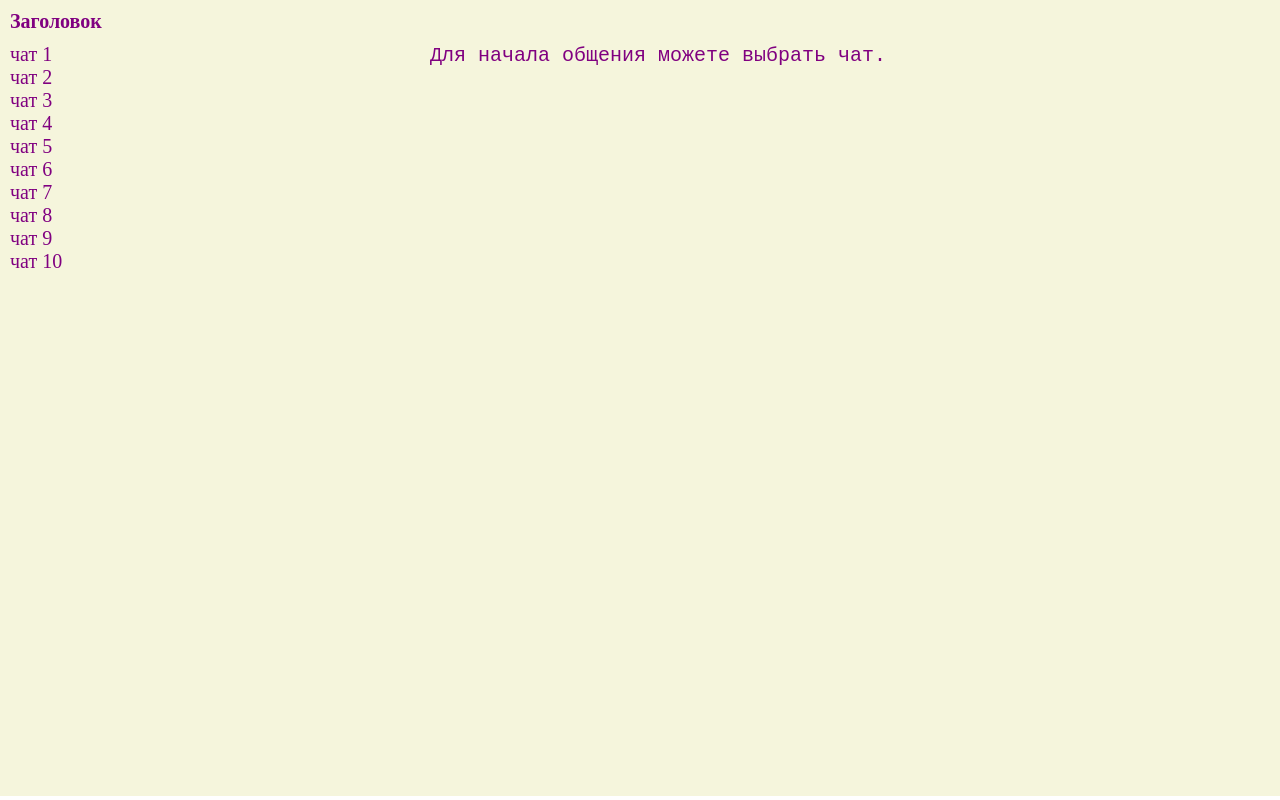
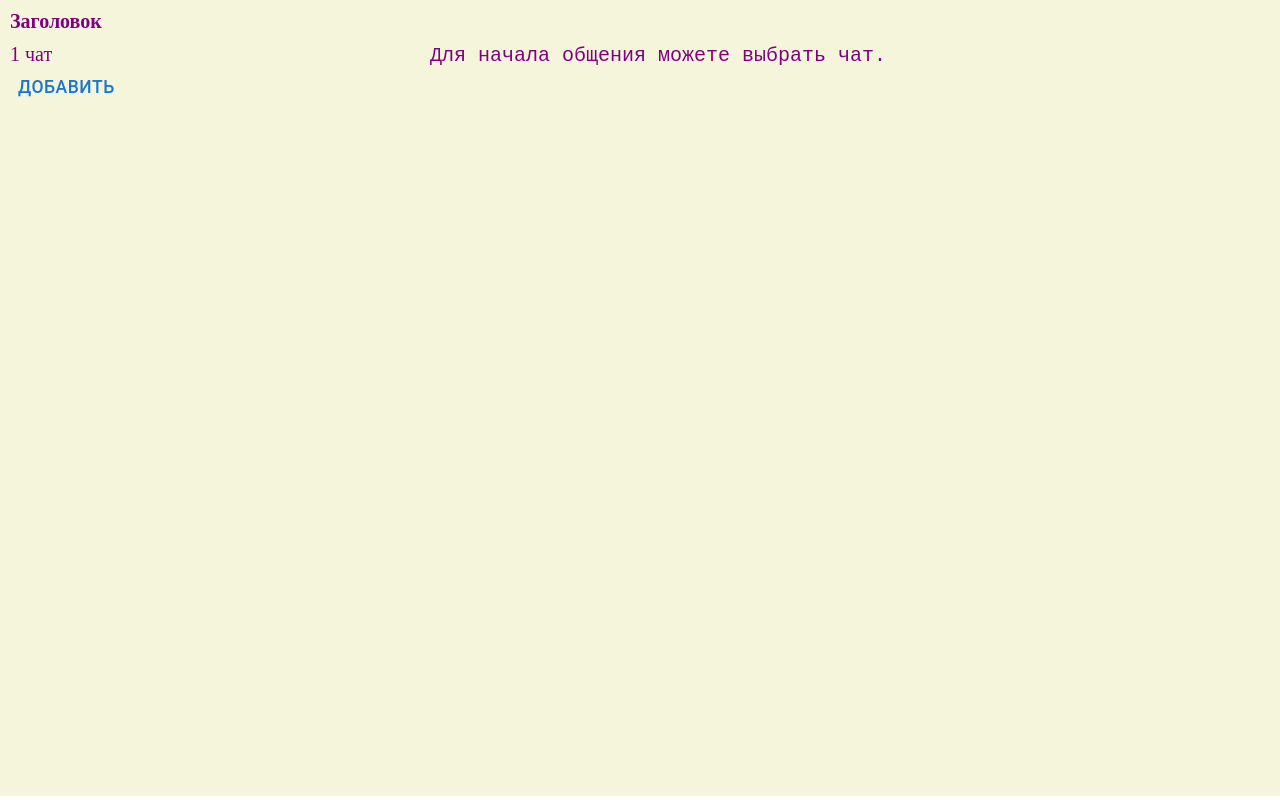
Before and after one commit to SergeyShashin/react140824, a React app: page / in a window 1280 px wide. Built offline with nearby package versions, Linux system fonts and the light colour scheme.

Commit message:
React 140824. Lesson 4.

```diff
--- a/src/components/layout/Layout.jsx
+++ b/src/components/layout/Layout.jsx
@@ -6,6 +6,7 @@ import React, { Component } from 'react';
 // import ListItem from '@mui/material/ListItem';
 // import ListItemText from '@mui/material/ListItemText'
 // import { Link } from 'react-router-dom';
+import Button from '@mui/material/Button';
 
 import { Header } from 'components/Header';
 import { MessageField } from "components/MessageField";
@@ -16,18 +17,19 @@ export class Layout extends Component {
     super(props);
     this.state = {
       selectChat: null,
-      messages: [
-        // { author: 'Друг', text: 'Привет, друг!' },
-        // { author: 'Друг', text: 'Как дела?' },
-        // { author: 'Друг', text: 'Как погода?' },
-        // { author: 'Друг', text: 'Как настроение?' },
-      ],
+      // messages: [
+      // { author: 'Друг', text: 'Привет, друг!' },
+      // { author: 'Друг', text: 'Как дела?' },
+      // { author: 'Друг', text: 'Как погода?' },
+      // { author: 'Друг', text: 'Как настроение?' },
+      // ],
       chats: {
         '1': [
-          { author: 'Друг', text: 'Привет, друг!' },
-          { author: 'Друг', text: 'Как дела?' },
-          { author: 'Друг', text: 'Как погода?' },
-          { author: 'Друг', text: 'Как настроение?' },
+          // { author: 'Друг', text: 'Привет, друг!' },
+          // { author: 'Друг', text: 'Как дела?' },
+          // { author: 'Друг', text: 'Как погода?' },
+          // { author: 'Друг', text: 'Как настроение?' },
+          { author: 'Бот', text: `Чат ${'1'} добавлен.` }
         ],
 
       }
@@ -39,8 +41,10 @@ export class Layout extends Component {
       let { selectChat } = this.state;
       let messages = this.state.chats[selectChat];
       messages = [...messages.concat([message])];
-      console.log(messages);
-      this.setState({ chats: this.state.chats.selectChat = messages });
+      const updatedChat = Object.create(this.state.chats);
+      updatedChat[selectChat] = messages;
+      this.setState({ chats: Object.assign(this.state.chats, updatedChat) });
+      console.log(this.state);
     }
   }
 
@@ -52,36 +56,45 @@ export class Layout extends Component {
     let { selectChat } = this.state;
     const messages = this.state.chats[selectChat];
 
+    if (!messages) {
+      return
+    }
+
     if (messages.length < 1) {
       return
     }
 
     let { author } = messages[messages.length - 1];
 
-    // if (author !== 'Бот') {
-    //   setTimeout(() => this.handleSend({ author: 'Бот', text: `Здравствуйте, ${author}. Ваше сообщение получено.` }), 1000);
-    // }
+    if (author !== 'Бот') {
+      setTimeout(() => this.handleSend({ author: 'Бот', text: `Здравствуйте, ${author}. Ваше сообщение получено.` }), 1000);
+    }
+  }
+
+  addChat = () => {
+    let newChat = prompt('Какое имя чата?');
+    this.state.chats[newChat] = [{ author: 'Бот', text: `Чат ${newChat} добавлен.` }];
+    console.log(this.state);
+    this.setState({ chats: this.state.chats, selectChat: newChat });
   }
 
   render() {
     let { selectChat } = this.state;
     const messages = this.state.chats[selectChat];
 
+    let listChats = Object.keys(this.state.chats);
+    console.log('списко чатов' + listChats);
+
     return (
       <section className='layout'>
         <Header />
         <div className="layout-content">
           <div className='chats' onClick={this.handlerClickChats}>
-            <p id="1">чат 1</p>
-            <p id="2">чат 2</p>
-            <p id="3">чат 3</p>
-            <p id="4">чат 4</p>
-            <p id="5">чат 5</p>
-            <p id="6">чат 6</p>
-            <p id="7">чат 7</p>
-            <p id="8">чат 8</p>
-            <p id="9">чат 9</p>
-            <p id="10">чат 10</p>
+            {/* <p id="1">чат 1</p> */}
+            {listChats.map((chatName, idx) => <p key={idx} id={chatName}>{`${chatName} чат`}</p>)}
+            <Button onClick={this.addChat}>Добавить</Button>
+
+
           </div>
           {/* <List className="chats">
                 <ListItem >
@@ -92,7 +105,7 @@ export class Layout extends Component {
                   </Link>
                 </ListItem>
               </List> */}
-          <div className="inputOutput">
+          < div className="inputOutput" >
             {!this.state.selectChat && <code>Для начала общения можете выбрать чат.</code>}
             {this.state.selectChat && <MessageField send={this.handleSend} />}
             {this.state.selectChat && <MessagesList messages={messages} />}
```
